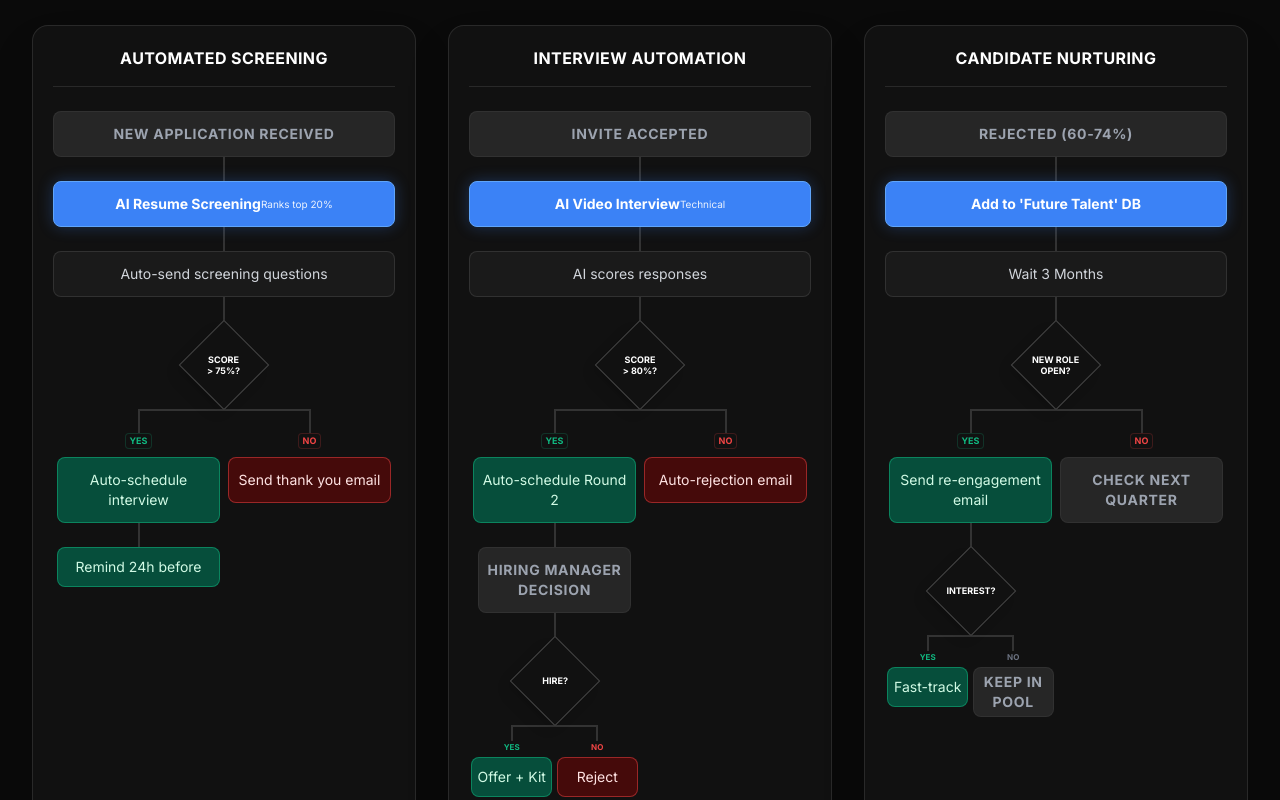
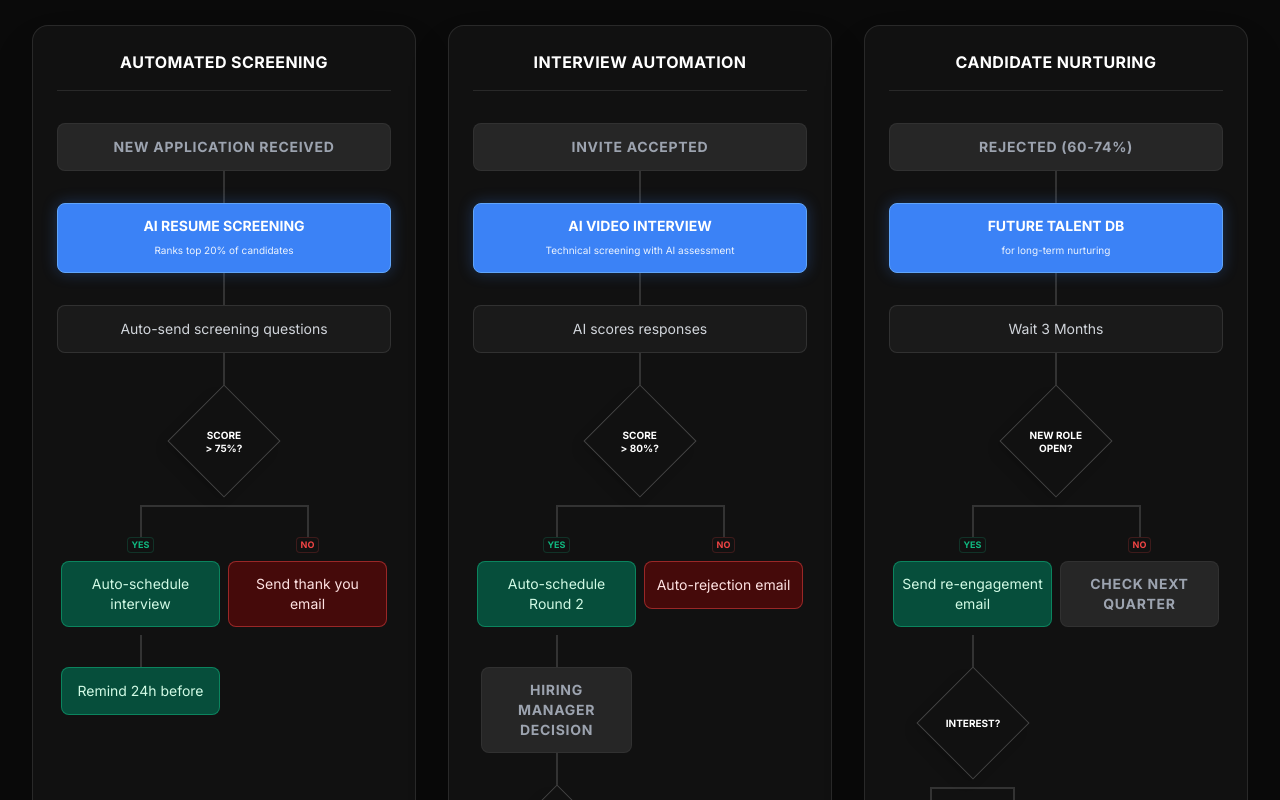
Before and after one commit to vishalm342/Recruiter-AI, a Next.js app in the folder recruiterai-landing/: page / in a window 1280 px wide. Shown: the part 1200-2000 px from the top of the page. Built offline with nearby package versions, Linux system fonts and the light colour scheme.

Commit message:
feat: Enhance Navbar with mobile menu functionality and improved layout

```diff
--- a/recruiterai-landing/src/components/FeaturesHero.tsx
+++ b/recruiterai-landing/src/components/FeaturesHero.tsx
@@ -25,7 +25,7 @@ const Node = ({
 
   return (
     <div className={twMerge(
-      "relative z-10 w-full rounded-lg px-2 py-3 text-center text-xs md:text-sm transition-transform hover:scale-[1.01] flex items-center justify-center min-h-[40px]",
+      "relative z-10 w-full rounded-lg px-2 py-3 text-center text-xs md:text-sm transition-transform hover:scale-[1.01] flex flex-col items-center justify-center min-h-[48px]",
       styles[variant as keyof typeof styles],
       className
     )}>
@@ -34,14 +34,14 @@ const Node = ({
   );
 };
 
-const Connector = ({ height = "h-6" }: { height?: string }) => (
+const Connector = ({ height = "h-8" }: { height?: string }) => (
   <div className={clsx("w-[2px] bg-[#333] mx-auto", height)} />
 );
 
 const Diamond = ({ label }: { label: React.ReactNode }) => (
-  <div className="relative flex justify-center py-2 my-1">
-    <div className="relative z-10 flex h-16 w-16 items-center justify-center bg-[#111] border border-[#444] rotate-45 transform shadow-lg">
-      <div className="-rotate-45 transform text-center text-[9px] font-bold leading-tight text-white uppercase select-none">
+  <div className="relative flex justify-center py-2 my-2">
+    <div className="relative z-10 flex h-20 w-20 items-center justify-center bg-[#111] border border-[#444] rotate-45 transform shadow-lg">
+      <div className="-rotate-45 transform text-center text-[10px] font-bold leading-tight text-white uppercase select-none">
         {label}
       </div>
     </div>
@@ -52,12 +52,12 @@ const Diamond = ({ label }: { label: React.ReactNode }) => (
 );
 
 const Branch = ({ leftLabel, rightLabel, leftContent, rightContent }: any) => (
-  <div className="relative w-full flex justify-center">
+  <div className="relative w-full flex justify-center my-2">
     <div className="flex w-full">
       {/* Left Column (50%) */}
       <div className="w-1/2 flex flex-col items-center relative">
          <div className="absolute top-0 right-0 w-1/2 h-[2px] bg-[#333]" />
-         <div className="h-6 w-[2px] bg-[#333]" />
+         <div className="h-8 w-[2px] bg-[#333]" />
          <span className="mb-2 text-[9px] font-bold text-emerald-500 bg-[#111] px-1 rounded border border-emerald-500/20 z-20">
             {leftLabel}
          </span>
@@ -68,7 +68,7 @@ const Branch = ({ leftLabel, rightLabel, leftContent, rightContent }: any) => (
       {/* Right Column (50%) */}
       <div className="w-1/2 flex flex-col items-center relative">
          <div className="absolute top-0 left-0 w-1/2 h-[2px] bg-[#333]" />
-         <div className="h-6 w-[2px] bg-[#333]" />
+         <div className="h-8 w-[2px] bg-[#333]" />
          <span className="mb-2 text-[9px] font-bold text-red-500 bg-[#111] px-1 rounded border border-red-500/20 z-20">
             {rightLabel}
          </span>
@@ -101,14 +101,17 @@ export default function FeaturesHero() {
         {/* Grid */}
         <div className="grid grid-cols-1 lg:grid-cols-3 gap-8">
 
-{/* === CARD 1: SCREENING === */}
-          <div className="flex flex-col h-full bg-[#111] rounded-2xl border border-white/10 p-5 shadow-2xl">
-            <h3 className="mb-6 text-base font-bold text-white border-b border-white/10 pb-4 text-center tracking-wide">AUTOMATED SCREENING</h3>
+          {/* === CARD 1: SCREENING === */}
+          <div className="flex flex-col h-full bg-[#111] rounded-2xl border border-white/10 p-6 shadow-2xl">
+            <h3 className="mb-8 text-base font-bold text-white border-b border-white/10 pb-4 text-center tracking-wide">AUTOMATED SCREENING</h3>
 
             <div className="flex flex-col items-center flex-1 w-full">
               <Node variant="neutral">New Application Received</Node>
               <Connector />
-              <Node variant="primary">AI Resume Screening <br/><span className="text-[10px] font-normal opacity-90">Ranks top 20%</span></Node>
+              <Node variant="primary">
+                AI RESUME SCREENING
+                <span className="text-[10px] font-normal opacity-90 block mt-1">Ranks top 20% of candidates</span>
+              </Node>
               <Connector />
               <Node>Auto-send screening questions</Node>
               <Connector />
@@ -121,7 +124,6 @@ export default function FeaturesHero() {
                 rightContent={<Node variant="danger" className="text-[10px]">Send thank you email</Node>}
               />
 
-              {/* FIX: Aligned to Left (YES path), Green, and Connected */}
               <div className="w-full flex">
                  <div className="w-1/2 flex flex-col items-center">
                     <Connector />
@@ -141,13 +143,19 @@ export default function FeaturesHero() {
           </div>
 
           {/* === CARD 2: INTERVIEW === */}
-          <div className="flex flex-col h-full bg-[#111] rounded-2xl border border-white/10 p-5 shadow-2xl">
-            <h3 className="mb-6 text-base font-bold text-white border-b border-white/10 pb-4 text-center tracking-wide">INTERVIEW AUTOMATION</h3>
+          <div className="flex flex-col h-full bg-[#111] rounded-2xl border border-white/10 p-6 shadow-2xl">
+            <h3 className="mb-8 text-base font-bold text-white border-b border-white/10 pb-4 text-center tracking-wide">INTERVIEW AUTOMATION</h3>
 
             <div className="flex flex-col items-center flex-1 w-full">
               <Node variant="neutral">Invite Accepted</Node>
               <Connector />
-              <Node variant="primary">AI Video Interview <br/><span className="text-[10px] font-normal opacity-90">Technical</span></Node>
+
+              {/* UPDATED: AI Video Interview Node */}
+              <Node variant="primary">
+                AI VIDEO INTERVIEW
+                <span className="text-[10px] font-normal opacity-90 block mt-1">Technical screening with AI assessment</span>
+              </Node>
+
               <Connector />
               <Node>AI scores responses</Node>
               <Connector />
@@ -160,7 +168,6 @@ export default function FeaturesHero() {
                 rightContent={<Node variant="danger" className="text-[10px]">Auto-rejection email</Node>}
               />
 
-               {/* FIX: Nested Logic constrained to LEFT side (50%) */}
                <div className="w-full flex">
                   {/* Left Column (Active Path) */}
                   <div className="w-1/2 flex flex-col items-center">
@@ -169,8 +176,8 @@ export default function FeaturesHero() {
                       <Connector />
                       <Diamond label="HIRE?" />
 
-                      {/* Mini Branch inside Left Column */}
-                      <div className="w-full flex relative mt-0">
+                      {/* Mini Branch */}
+                      <div className="w-full flex relative mt-2">
                           <div className="w-1/2 flex flex-col items-center relative">
                               <div className="absolute top-0 right-0 w-1/2 h-[2px] bg-[#333]" />
                               <div className="h-4 w-[2px] bg-[#333]" />
@@ -185,8 +192,6 @@ export default function FeaturesHero() {
                           </div>
                       </div>
                   </div>
-
-                  {/* Right Column (Empty to keep alignment correct) */}
                   <div className="w-1/2" />
                </div>
             </div>
@@ -201,13 +206,19 @@ export default function FeaturesHero() {
           </div>
 
           {/* === CARD 3: NURTURING === */}
-          <div className="flex flex-col h-full bg-[#111] rounded-2xl border border-white/10 p-5 shadow-2xl">
-            <h3 className="mb-6 text-base font-bold text-white border-b border-white/10 pb-4 text-center tracking-wide">CANDIDATE NURTURING</h3>
+          <div className="flex flex-col h-full bg-[#111] rounded-2xl border border-white/10 p-6 shadow-2xl">
+            <h3 className="mb-8 text-base font-bold text-white border-b border-white/10 pb-4 text-center tracking-wide">CANDIDATE NURTURING</h3>
 
             <div className="flex flex-col items-center flex-1 w-full">
               <Node variant="neutral">Rejected (60-74%)</Node>
               <Connector />
-              <Node variant="primary">Add to 'Future Talent' DB</Node>
+
+              {/* UPDATED: Future Talent DB Node */}
+              <Node variant="primary">
+                FUTURE TALENT DB
+                <span className="text-[10px] font-normal opacity-90 block mt-1">for long-term nurturing</span>
+              </Node>
+
               <Connector />
               <Node>Wait 3 Months</Node>
               <Connector />
@@ -220,15 +231,14 @@ export default function FeaturesHero() {
                 rightContent={<Node variant="neutral" className="text-[10px]">Check next quarter</Node>}
               />
 
-              {/* FIX: Nested Logic constrained to LEFT side (50%) */}
               <div className="w-full flex">
                   {/* Left Column (Active Path) */}
                   <div className="w-1/2 flex flex-col items-center">
                       <Connector />
                       <Diamond label="INTEREST?" />
 
-                      {/* Mini Branch inside Left Column */}
-                      <div className="w-full flex relative mt-0">
+                      {/* Mini Branch */}
+                      <div className="w-full flex relative mt-2">
                           <div className="w-1/2 flex flex-col items-center relative">
                               <div className="absolute top-0 right-0 w-1/2 h-[2px] bg-[#333]" />
                               <div className="h-4 w-[2px] bg-[#333]" />
@@ -243,8 +253,6 @@ export default function FeaturesHero() {
                           </div>
                       </div>
                   </div>
-
-                  {/* Right Column (Empty) */}
                   <div className="w-1/2" />
               </div>
             </div>
--- a/recruiterai-landing/src/components/Navbar.tsx
+++ b/recruiterai-landing/src/components/Navbar.tsx
@@ -1,54 +1,94 @@
 "use client";
 
-import { Sparkles } from "lucide-react";
+import { Sparkles, Menu, X } from "lucide-react";
 import { useEffect, useState } from "react";
+import { motion, AnimatePresence } from "framer-motion";
 
 export default function Navbar() {
   const [isScrolled, setIsScrolled] = useState(false);
+  const [isMobileMenuOpen, setIsMobileMenuOpen] = useState(false);
 
   useEffect(() => {
-    const handleScroll = () => {
-      setIsScrolled(window.scrollY > 0);
-    };
-
+    const handleScroll = () => setIsScrolled(window.scrollY > 0);
     window.addEventListener("scroll", handleScroll);
     return () => window.removeEventListener("scroll", handleScroll);
   }, []);
 
   return (
+    <>
       <nav
-      className={`fixed top-0 left-0 right-0 z-[1000] bg-black border-b border-gray-900 transition-shadow duration-300 ${isScrolled ? "shadow-lg shadow-black/50" : ""
+        className={`fixed top-0 left-0 right-0 z-[100] transition-all duration-300 ${
+          isScrolled || isMobileMenuOpen ? "bg-black/80 backdrop-blur-md border-b border-white/10" : "bg-transparent"
         }`}
       >
         <div className="max-w-7xl mx-auto px-6">
-        <div className="flex items-center justify-between h-16">
-
+          <div className="flex items-center justify-between h-20">
             {/* Logo */}
             <div className="flex items-center gap-2">
               <Sparkles className="w-5 h-5 text-[#3B82F6]" />
               <span className="text-xl font-bold text-white">RecruiterAI</span>
             </div>
 
-          {/* Center Nav Links */}
+            {/* Desktop Navigation */}
             <div className="hidden md:flex items-center gap-8">
-            <a href="#product" className="text-sm text-gray-400 hover:text-white transition-colors">Product</a>
-            <a href="#solutions" className="text-sm text-gray-400 hover:text-white transition-colors">Solutions</a>
-            <a href="#pricing" className="text-sm text-gray-400 hover:text-white transition-colors">Pricing</a>
-            <a href="#resources" className="text-sm text-gray-400 hover:text-white transition-colors">Resources</a>
+              {["Product", "Solutions", "Pricing", "Resources"].map((item) => (
+                <a key={item} href={`#${item.toLowerCase()}`} className="text-sm text-gray-400 hover:text-white transition-colors">
+                  {item}
+                </a>
+              ))}
             </div>
 
-          {/* Right Buttons */}
-          <div className="flex items-center gap-4">
-            <button className="text-sm text-gray-400 hover:text-white transition-colors hidden sm:block">
+            {/* Desktop Actions */}
+            <div className="hidden md:flex items-center gap-4">
+              <button className="text-sm text-gray-400 hover:text-white transition-colors">
                 Log In
               </button>
-            <button className="bg-[#3B82F6] text-white text-sm font-medium px-8 py-2 rounded-md hover:bg-[#5B9EF8] transition-colors">
+              <button className="bg-[#3B82F6] text-white text-sm font-medium px-6 py-2.5 rounded-lg hover:bg-[#2563EB] transition-colors">
                 Get Started
               </button>
             </div>
 
+            {/* Mobile Menu Button (Hamburger) */}
+            <button
+              className="md:hidden text-white p-2"
+              onClick={() => setIsMobileMenuOpen(!isMobileMenuOpen)}
+            >
+              {isMobileMenuOpen ? <X /> : <Menu />}
+            </button>
           </div>
         </div>
       </nav>
+
+      {/* Mobile Full-Screen Menu Overlay */}
+      <AnimatePresence>
+        {isMobileMenuOpen && (
+          <motion.div
+            initial={{ opacity: 0, y: -20 }}
+            animate={{ opacity: 1, y: 0 }}
+            exit={{ opacity: 0, y: -20 }}
+            className="fixed inset-0 z-50 bg-black pt-24 px-6 md:hidden flex flex-col"
+          >
+            <div className="flex flex-col gap-6 text-center">
+              {["Product", "Solutions", "Pricing", "Resources"].map((item) => (
+                <a
+                  key={item}
+                  href={`#${item.toLowerCase()}`}
+                  onClick={() => setIsMobileMenuOpen(false)}
+                  className="text-2xl font-bold text-white py-2 border-b border-white/10"
+                >
+                  {item}
+                </a>
+              ))}
+              <div className="flex flex-col gap-4 mt-8">
+                <button className="text-gray-300 text-lg py-3">Log In</button>
+                <button className="bg-[#3B82F6] text-white text-lg font-bold py-4 rounded-xl">
+                  Get Started
+                </button>
+              </div>
+            </div>
+          </motion.div>
+        )}
+      </AnimatePresence>
+    </>
   );
 }
```
Lines whose indentation alone changed are shown as unchanged.
